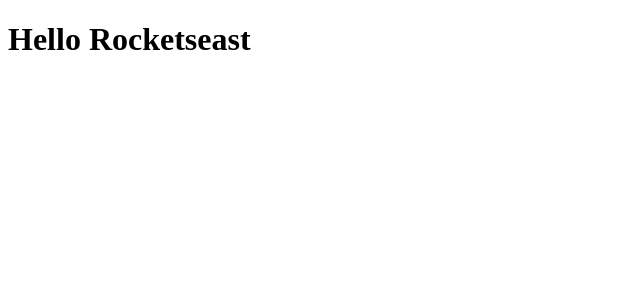
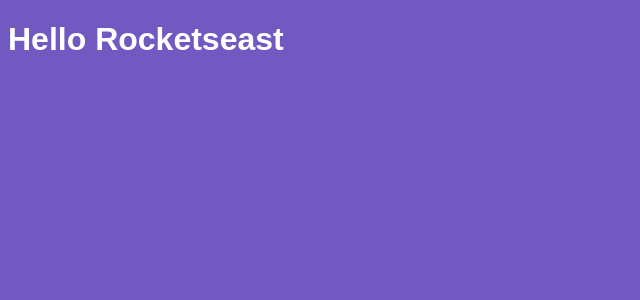
Before and after one commit to marcoagpegoraro/rocketseat-introducao-react, a React app: page / in a window 1280 px wide. Shown: the top 300 px of the page, without its empty margins (0-640 px from the left). Built offline with nearby package versions, Linux system fonts and the light colour scheme.

Commit message:
Import de css no javascript funcionando.

```diff
--- a/package.json
+++ b/package.json
@@ -16,6 +16,8 @@
     "@babel/preset-env": "^7.7.1",
     "@babel/preset-react": "^7.7.0",
     "babel-loader": "^8.0.6",
+    "css-loader": "^3.2.0",
+    "style-loader": "^1.0.0",
     "webpack": "^4.41.2",
     "webpack-cli": "^3.3.10",
     "webpack-dev-server": "^3.9.0"
--- /dev/null
+++ b/src/App.css
@@ -0,0 +1,5 @@
+body{
+    background-color: #7159c1;
+    color: #fff;
+    font-family: Arial, Helvetica, sans-serif;
+}
--- a/src/App.js
+++ b/src/App.js
@@ -1,4 +1,5 @@
 import React from 'react'
+import './App.css'
 
 function App(){
     return <h1>Hello Rocketseast</h1>
--- a/webpack.config.js
+++ b/webpack.config.js
@@ -17,6 +17,13 @@
         use: {
           loader: 'babel-loader'
         }
+      },
+      {
+        test: /\.css$/,
+        use: [
+          { loader: 'style-loader' },
+          { loader: 'css-loader' },
+        ]
       }
     ]
   }
```
Also changed, not shown: 1 other file (tests, documents, lock files or other folders).
